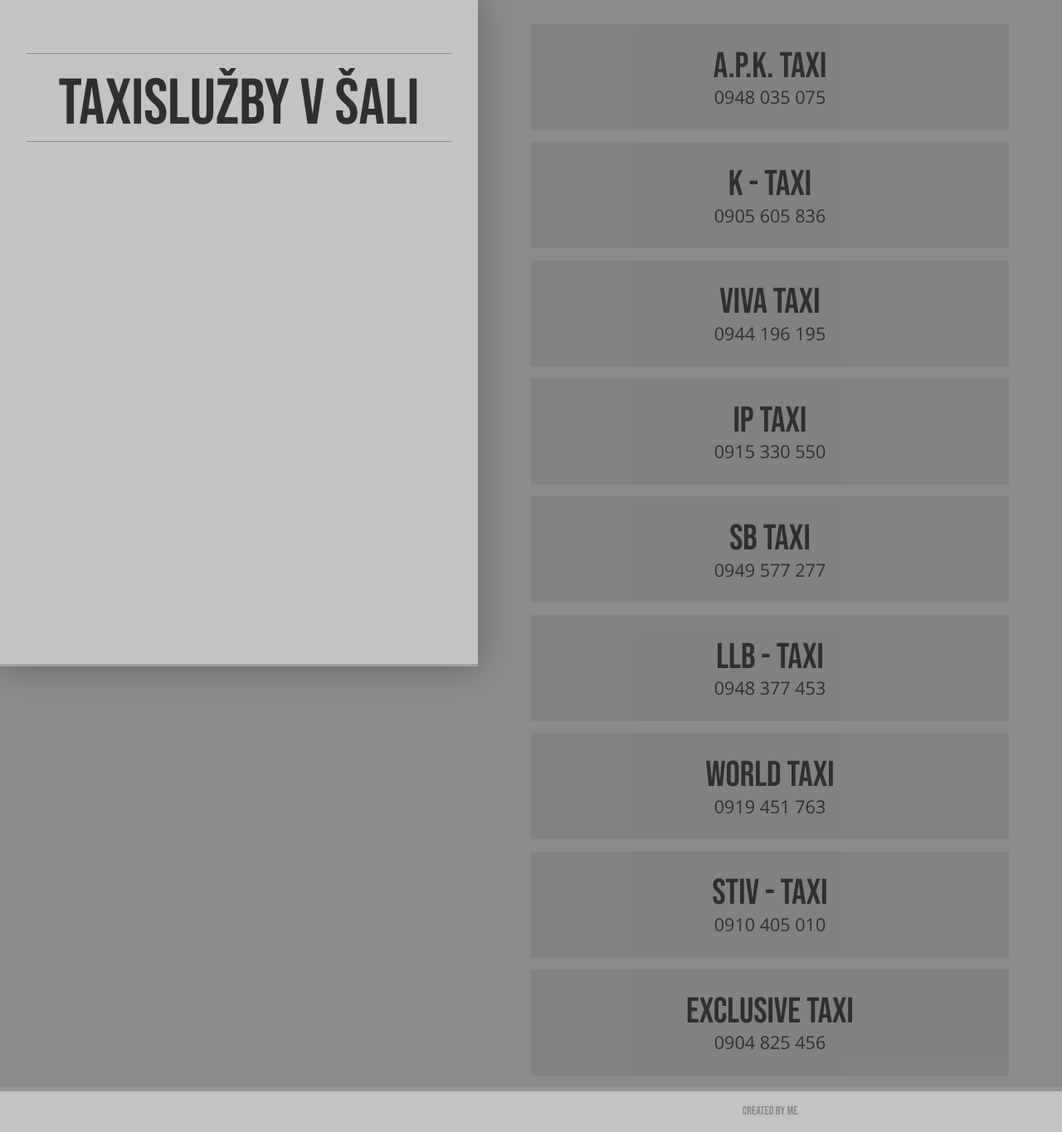
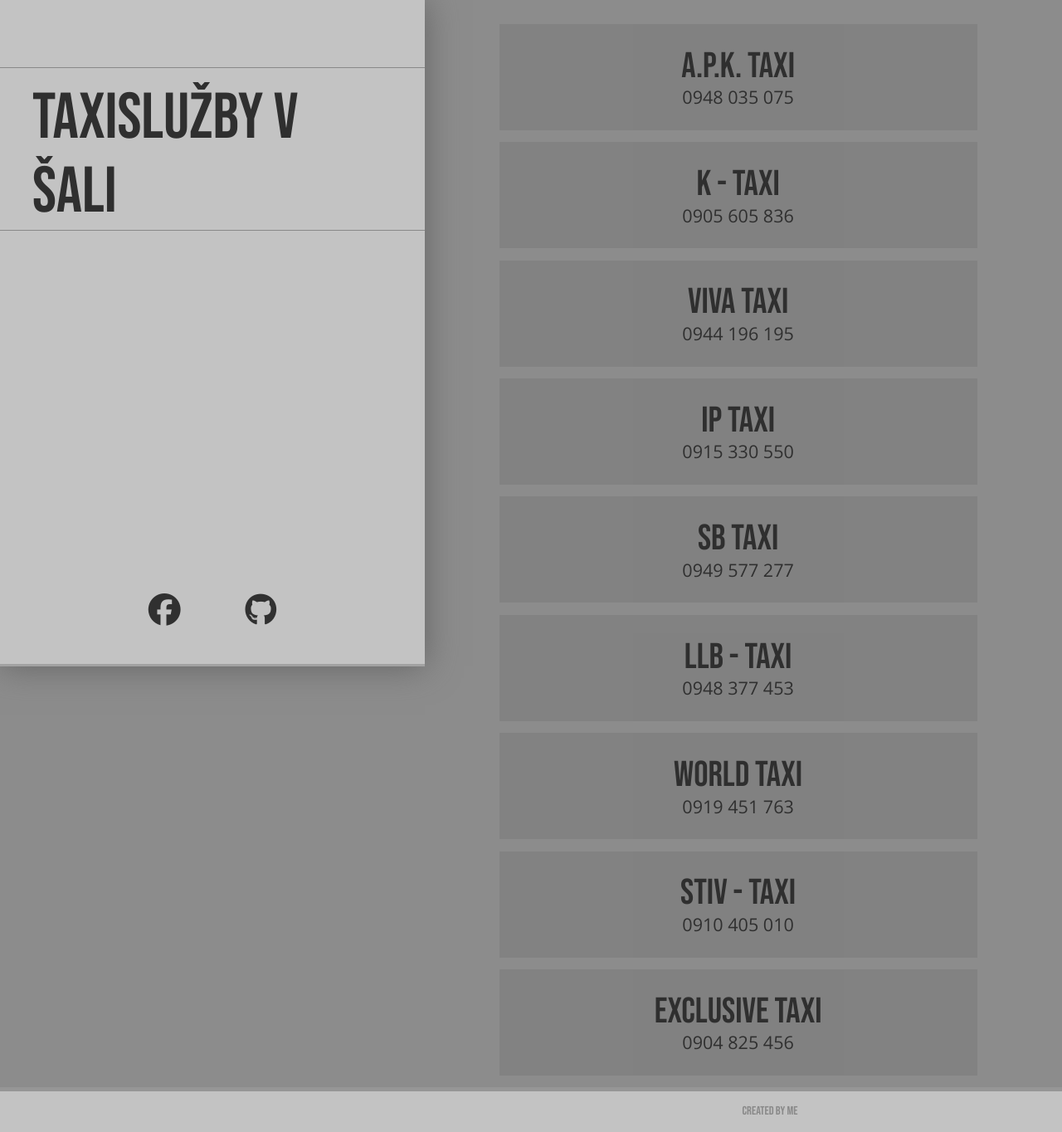
Before and after one commit to wifono/TAXISALAWorkinOnIt, a PHP site: page / in a window 1280 px wide. Shown: the whole page at 83% size. Run offline with PHP 8.4, Linux system fonts and the light colour scheme; some libraries are stand-ins or nearby versions.

Commit message:
added social icons

```diff
--- a/assets/css/generals.css
+++ b/assets/css/generals.css
@@ -15,7 +15,7 @@ body {
   flex-direction: column;
   align-items: center;
   height: min-content;
-  margin-top: 5vw; }
+  margin-top: -5em; }
 
 ul {
   display: flex;
@@ -30,9 +30,11 @@ ul {
   background: #c3c3c3;
   border-bottom: 0.1em #a2a2a2 solid;
   box-shadow: 0 0 1em #636363;
-  width: 45vw;
+  width: 40vw;
   height: 100vh;
-  position: fixed; }
+  position: fixed;
+  align-items: center;
+  flex-direction: column; }
 
 .site {
   width: 100vw;
@@ -55,13 +57,31 @@ h1 {
   justify-content: flex-start;
   flex-wrap: nowrap;
   margin-top: 2em;
-  margin-left: 50vw; }
+  margin-left: 47vw; }
 
 h2 {
   font-family: "Bebas Neue", cursive;
   font-weight: 400;
   font-size: 3em;
   margin: 0; }
+
+.logo li {
+  list-style-type: none; }
+
+.logo ul {
+  position: fixed;
+  bottom: 0; }
+
+.logo a {
+  color: rgba(31, 31, 31, 0.898); }
+
+#fblogo:hover {
+  color: #4267B2;
+  transition: .5s all ease-in; }
+
+.logo a:hover {
+  color: #131311;
+  transition: .5s all ease-in; }
 
 .navigation li {
   list-style-type: none;
--- a/assets/sass/generals.scss
+++ b/assets/sass/generals.scss
@@ -35,7 +35,7 @@ body {
     align-items: center;
     height: min-content;
 
-    margin-top: 5vw;
+    margin-top: -5em;
 
 
 }
@@ -55,9 +55,13 @@ ul {
     background: lighten($second-color, 8%);
     border-bottom: .1em darken($second-color, 5%) solid;
     box-shadow: 0 0 1em darken($second-color, 30%);
-    width: 45vw;
+    width: 40vw;
     height: 100vh;
     position: fixed;
+
+    align-items: center;
+
+    flex-direction:column;
 }
 
 .site {
@@ -95,7 +99,7 @@ h1 {
     flex-wrap: nowrap;
 
     margin-top: 2em;
-    margin-left: 50vw;
+    margin-left: 47vw;
 
 }
 
@@ -109,6 +113,31 @@ h2 {
 
 }
 
+
+// SOCIAL ICONS
+
+.logo li {
+    list-style-type: none;
+}
+
+.logo ul {
+    position: fixed;
+    bottom: 0;
+}
+
+.logo a {
+    color:  $navig-color;
+}
+
+#fblogo:hover {
+    color:  #4267B2;
+    transition: .5s all ease-in;
+}
+
+.logo a:hover {
+    color: #131311;
+    transition: .5s all ease-in;
+}
 
 
 // NAVIGATION
--- a/partials/header.php
+++ b/partials/header.php
@@ -25,6 +25,7 @@
         <link rel="preconnect" href="https://fonts.googleapis.com">
         <link rel="preconnect" href="https://fonts.gstatic.com" crossorigin>
         <link href="https://fonts.googleapis.com/css2?family=Bebas+Neue&family=Open+Sans:wght@400;700;800&display=swap" rel="stylesheet">
+        <script src="https://kit.fontawesome.com/4c2f3a8e33.js" crossorigin="anonymous"></script>
     </head>
 
     <body>
@@ -37,8 +38,20 @@
             <div class="container">
                 <div class="logo">
                     <h1>Taxislužby v Šali</h1>
-                </div>
+
+                <ul>
+                    <li>
+                        <a href="#"><i id="fblogo" class="fab fa-facebook"></i></a>
+                    </li>
+
+                    <li>
+                        <a href="#"><i class="fab fa-github"></i></a>
+                    </li>
+                </ul>
+
             </div>
+
+        </div>
         </header>
 
         <main>
```
Also changed, not shown: 1 other file.
